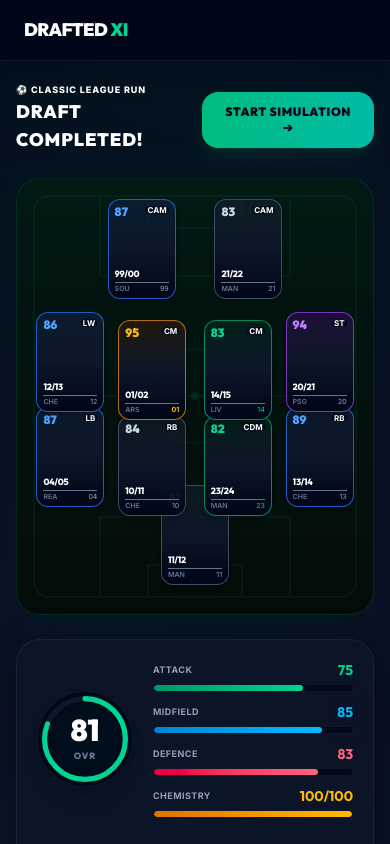
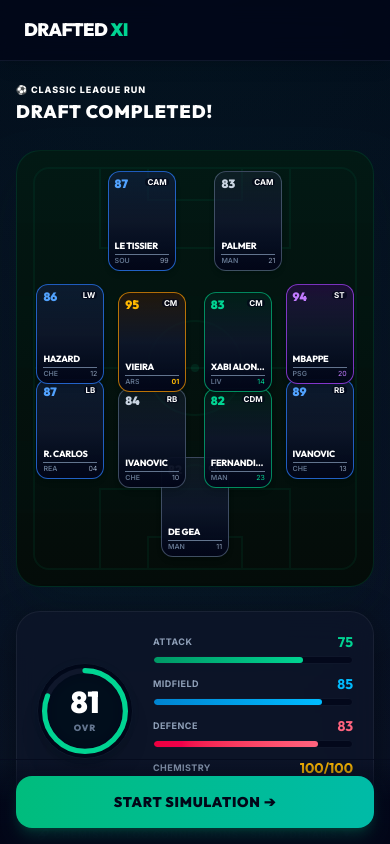
Before and after one commit to yasarshehzad/my-11, a Next.js app: page / in a window 390 px wide. Both pictures are taken after a click on the button "🎲 INSTANT RANDOMIZER". Shown: the top 844 px of the page. Built offline with nearby package versions, Linux system fonts and the light colour scheme.

Commit message:
fix: compact player card names display on pitch and implement mobile sticky proceed buttons

```diff
--- a/src/app/page.tsx
+++ b/src/app/page.tsx
@@ -832,7 +832,7 @@
     const activeLogs = getDetailedChemistryLogs(selectedPlayers, slots);
 
     return (
-      <div className="flex flex-col gap-6 px-4 sm:px-6 py-6 w-full max-w-lg mx-auto min-h-[90vh] relative overflow-hidden">
+      <div className={`flex flex-col gap-6 px-4 sm:px-6 py-6 w-full max-w-lg mx-auto min-h-[90vh] relative overflow-hidden ${isFinished ? 'pb-24' : ''}`}>
 
         {/* Floating Chemistry Toast Notification (Micro-interaction) */}
         {chemistryToast && (
@@ -860,7 +860,7 @@
           {isFinished && simResult && (
             <button
               onClick={startSimulation}
-              className="py-3 px-5 rounded-2xl bg-gradient-to-r from-emerald-500 to-teal-500 text-slate-950 font-display font-black text-xs uppercase tracking-wider shadow-lg shadow-emerald-500/10 hover:from-emerald-400 hover:to-teal-400 hover:shadow-emerald-400/20 hover:-translate-y-0.5 transition-all duration-300 transform active:translate-y-0 active:scale-98 cursor-pointer"
+              className="hidden md:inline-flex py-3 px-5 rounded-2xl bg-gradient-to-r from-emerald-500 to-teal-500 text-slate-950 font-display font-black text-xs uppercase tracking-wider shadow-lg shadow-emerald-500/10 hover:from-emerald-400 hover:to-teal-400 hover:shadow-emerald-400/20 hover:-translate-y-0.5 transition-all duration-300 transform active:translate-y-0 active:scale-98 cursor-pointer"
             >
               Start simulation ➔
             </button>
@@ -1053,6 +1053,18 @@
             )}
           </div>
         )}
+
+        {/* Sticky Proceed Button for Mobile (Bottom of screen) */}
+        {isFinished && simResult && (
+          <div className="fixed bottom-0 left-0 right-0 p-4 bg-gradient-to-t from-slate-950 via-slate-950/95 to-transparent border-t border-slate-900/30 md:relative md:bg-none md:border-none md:p-0 z-40 flex justify-center">
+            <button
+              onClick={startSimulation}
+              className="w-full max-w-sm py-4 px-6 rounded-2xl bg-gradient-to-r from-emerald-500 to-teal-500 text-slate-950 font-display font-black text-sm uppercase tracking-wider shadow-lg shadow-emerald-500/20 hover:from-emerald-400 hover:to-teal-400 hover:shadow-emerald-400/35 hover:-translate-y-0.5 transition-all duration-300 transform active:translate-y-0 active:scale-98 cursor-pointer text-center"
+            >
+              Start Simulation ➔
+            </button>
+          </div>
+        )}
       </div>
     );
   };
@@ -1062,7 +1074,7 @@
     const progressPercent = Math.round((simIndex / 38) * 100);
 
     return (
-      <div className="flex flex-col items-center justify-between min-h-[80vh] w-full max-w-sm mx-auto px-4 sm:px-6 py-8 space-y-6 overflow-hidden">
+      <div className={`flex flex-col items-center justify-between min-h-[80vh] w-full max-w-sm mx-auto px-4 sm:px-6 py-8 space-y-6 overflow-hidden ${simIndex === 38 ? 'pb-24' : ''}`}>
         <div className="text-center w-full mt-2 leading-none">
           <div className="inline-flex items-center gap-1.5 px-3 py-1 rounded-full bg-emerald-950/60 border border-emerald-500/25 text-emerald-450 text-[10px] font-bold uppercase tracking-widest mb-3">
             ⚡ SIMULATING LEAGUE SEASON
@@ -1176,6 +1188,7 @@
           </div>
 
           {simIndex === 38 && (
+            <div className="fixed bottom-0 left-0 right-0 p-4 bg-gradient-to-t from-slate-950 via-slate-950/95 to-transparent border-t border-slate-900/30 md:relative md:bg-none md:border-none md:p-0 z-40 flex justify-center">
               <button
                 onClick={() => {
                   handleSaveCampaignResults();
@@ -1188,10 +1201,11 @@
                     updateDOM();
                   }
                 }}
-              className="w-full py-4 px-6 rounded-2xl bg-gradient-to-r from-emerald-500 to-teal-500 text-slate-950 font-display font-black text-sm uppercase tracking-wider shadow-lg shadow-emerald-500/20 hover:from-emerald-400 hover:to-teal-400 hover:shadow-emerald-400/35 hover:-translate-y-0.5 transition-all duration-300 transform active:translate-y-0 active:scale-98 cursor-pointer text-center animate-bounce mt-2"
+                className="w-full max-w-sm py-4 px-6 rounded-2xl bg-gradient-to-r from-emerald-500 to-teal-500 text-slate-950 font-display font-black text-sm uppercase tracking-wider shadow-lg shadow-emerald-500/20 hover:from-emerald-400 hover:to-teal-400 hover:shadow-emerald-400/35 hover:-translate-y-0.5 transition-all duration-300 transform active:translate-y-0 active:scale-98 cursor-pointer text-center animate-bounce"
               >
                 Reveal Final Standings ➔
               </button>
+            </div>
           )}
         </div>
       </div>
--- a/src/components/PlayerCard.tsx
+++ b/src/components/PlayerCard.tsx
@@ -256,7 +256,7 @@
         {/* Display Name */}
         <div className="flex-1 flex flex-col justify-end mt-1 mb-0.5 leading-none">
           <span className="text-[9px] font-display font-extrabold text-white uppercase tracking-tight truncate">
-            {displayName.split(' ').pop()}
+            {displayName.split(' ').slice(0, -1).join(' ') || displayName}
           </span>
         </div>
 
```
Lines whose indentation alone changed are shown as unchanged.
